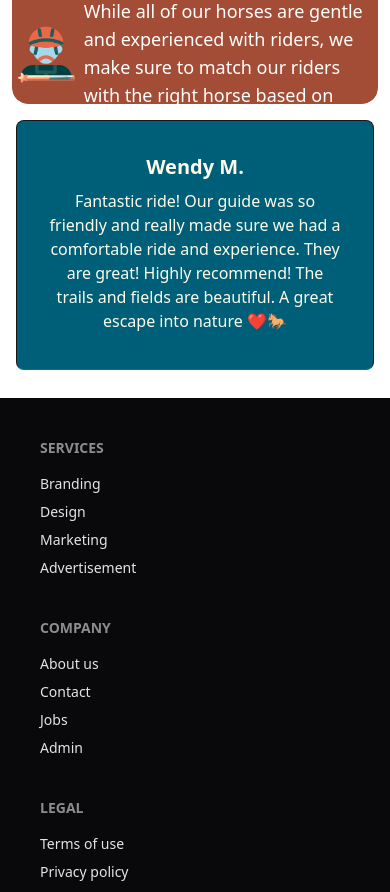
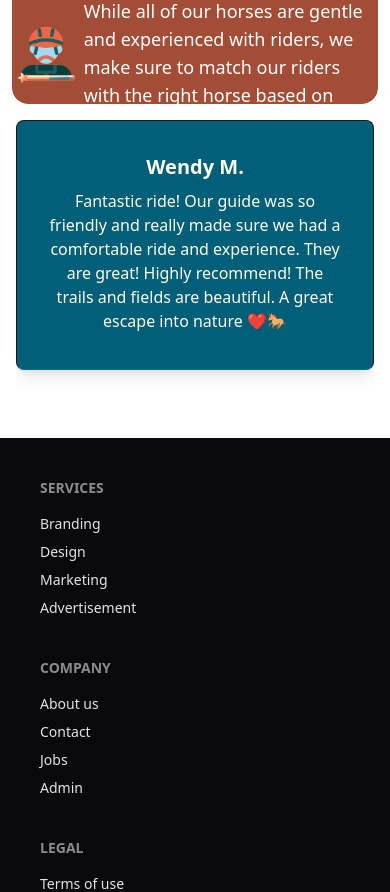
Before and after one commit to fbabonoy/Babonoyaba_Fernando_MayburyStables, a React (Vite) app in the folder frontend/: page / in a window 390 px wide. Shown: the part 3000-3892 px from the top of the page. Built offline with nearby package versions, Linux system fonts and the light colour scheme.

Commit message:
remove stars on rating and change how many are displayed depending on the size

```diff
--- a/frontend/src/components/CarouselRatings.tsx
+++ b/frontend/src/components/CarouselRatings.tsx
@@ -54,19 +54,19 @@ const CarouselRatings = () => {
     <div className="w-full px-4 md:px-6 mb-7">
        <Swiper
       modules={[Navigation, Pagination, Scrollbar, A11y, Autoplay]}
-      spaceBetween={50}
+      spaceBetween={40}
       navigation
       loop={true}
       autoplay={{ delay: 5000 }}
       breakpoints={{
-        1500: {
-          slidesPerView: 3, // Show 3 slides on screens larger than 640px
+        1536: {
+          slidesPerView: 3,
         },
         640: {
           slidesPerView: 2, // Show 3 slides on screens larger than 640px
         },
         0: {
-          slidesPerView: 1, // Show 1 slide on small screens (default)
+          slidesPerView: 1,
         },
       }}
     >
@@ -75,10 +75,10 @@ const CarouselRatings = () => {
           key={index}
           className="p-8 border rounded-lg shadow-lg bg-cyan-800 border-b-cyan-700 flex items-stretch"
         >
-          <div className="flex flex-col items-center mb-1 h-full justify-between min-h-[180px]">
+          <div className="flex flex-col items-center mb-1 h-full justify-between min-h-[180px] sm:min-h-[270px] md:min-h-[220px] lg:min-h-[150px] 2lx:min-h-[200px]">
             <span className="text-xl font-semibold text-amber-50">{review.name}</span>
             {/* <span className="text-yellow-500">{'⭐'.repeat(review.rating)}</span> */}
-            <span className="text-amber-50 line-clamp-6 text-center min-h-full">{review.comment}</span>
+            <span className="text-amber-50 text-center min-h-full">{review.comment}</span>
           </div>
         </SwiperSlide>
 
```
